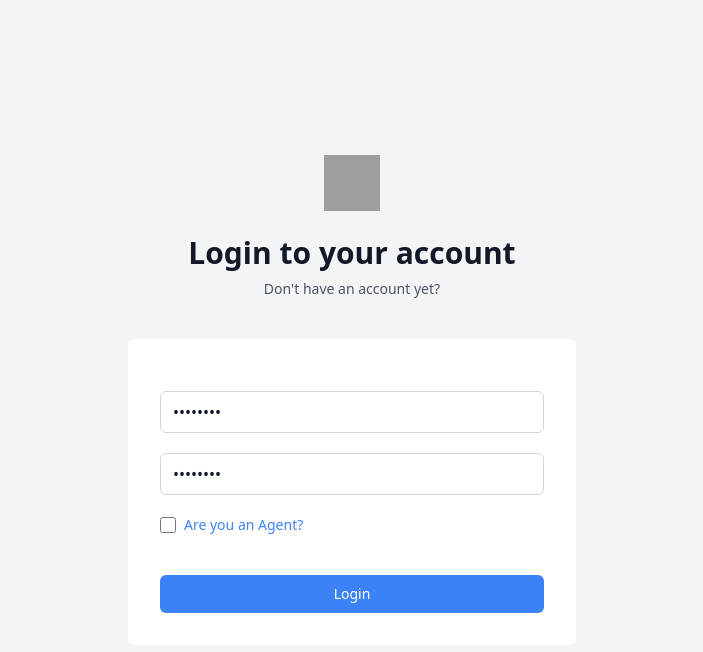
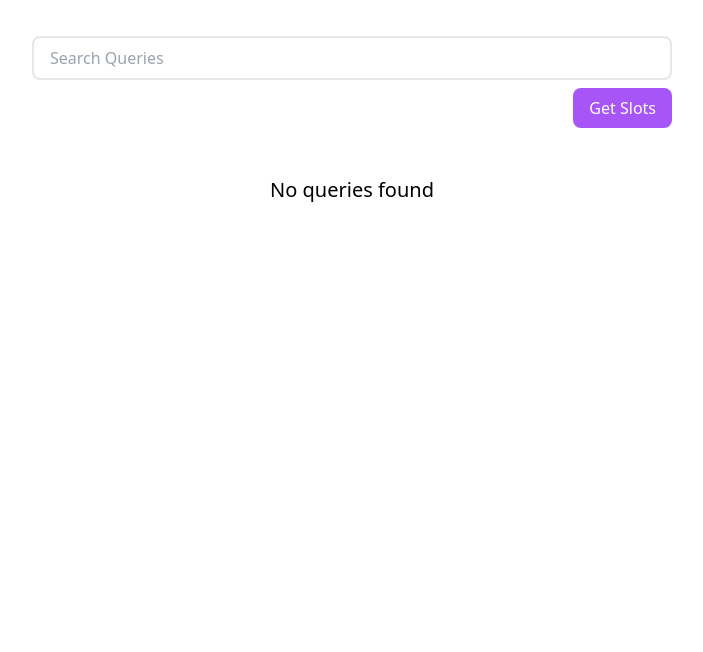
Before and after one commit to Mahikagarg09/customer-support, a React (Vite) app in the folder client/: page / in a window 1280 px wide. Shown: the top 652 px of the page, without its empty margins (288-991 px from the left). Built offline with nearby package versions, Linux system fonts and the light colour scheme; grey boxes are pictures that could not be loaded.

Commit message:
customer and admin page

```diff
--- a/client/src/App.jsx
+++ b/client/src/App.jsx
@@ -1,12 +1,16 @@
 import React from 'react'
 import Signup from './pages/Signup'
 import Login from './pages/Login'
+import CustomerPage from './components/Customer/CustomerPage'
+import AdminPage from './components/Admin/AdminPage'
 
 export default function App() {
   return (
     <>
     {/* <Signup/> */}
-    <Login/>
+    {/* <Login/> */}
+    {/* <CustomerPage/> */}
+    <AdminPage/>
     </>
   )
 }
--- /dev/null
+++ b/client/src/components/Admin/AdminPage.jsx
@@ -0,0 +1,28 @@
+import React from "react";
+
+const AdminPage = () => {
+  return (
+    <>
+      <div className="w-[90vw] lg:w-[50vw] mx-auto">
+        <input
+          type="text"
+          className="w-[90vw] lg:w-[50vw] mx-auto py-2 px-4 mt-9
+      border-2 border-gray-200 rounded-lg focus:outline-none"
+          placeholder="Search Queries"
+        />
+        <div className="flex justify-end">
+          <button className="py-2 px-4 mt-2 bg-purple-500 text-white rounded-lg">
+            Get Slots
+          </button>
+        </div>
+      </div>
+      <div className="lg:w-[50vw] mx-auto mt-7 md:grid md:grid-cols-2">
+        <p className="col-span-2 text-center text-xl mt-5">
+          No queries found
+        </p>
+      </div>
+    </>
+  );
+};
+
+export default AdminPage;
--- /dev/null
+++ b/client/src/components/Customer/CustomerPage.jsx
@@ -0,0 +1,46 @@
+import React from "react";
+
+const CustomerPage = () => {
+  return (
+    <div className="px-9">
+      <div className="md:grid md:grid-cols-2 gap-20">
+        {/* Submit Query */}
+        <form className="mt-7">
+          <h1 className="text-lg my-5 font-medium">
+            Welcome Customer! You can ask your queries here and we will respond
+            to you as soon as possible.
+          </h1>
+          <div className="flex flex-col gap-5">
+            <textarea
+              name="query"
+              id="query"
+              cols="30"
+              rows="10"
+              className="border-2 border-gray-300 rounded-lg p-3 focus:outline-none"
+              placeholder="Type your query here..."
+            ></textarea>
+          </div>
+          <div className="flex justify-end my-5">
+            <button className="bg-purple-600 px-5 py-2 text-white rounded-lg hover:bg-purple-500 font-medium">
+              Submit
+            </button>
+          </div>
+        </form>
+
+        {/* Past Queries */}
+        <div className="mt-7">
+          <h1 className="text-lg my-5 font-medium text-center">
+            Your Past Queries
+          </h1>
+          <div className="my-12">
+            <h1 className="text-center text-md font-medium">
+              No queries found
+            </h1>
+          </div>
+        </div>
+      </div>
+    </div>
+  );
+};
+
+export default CustomerPage;
```
